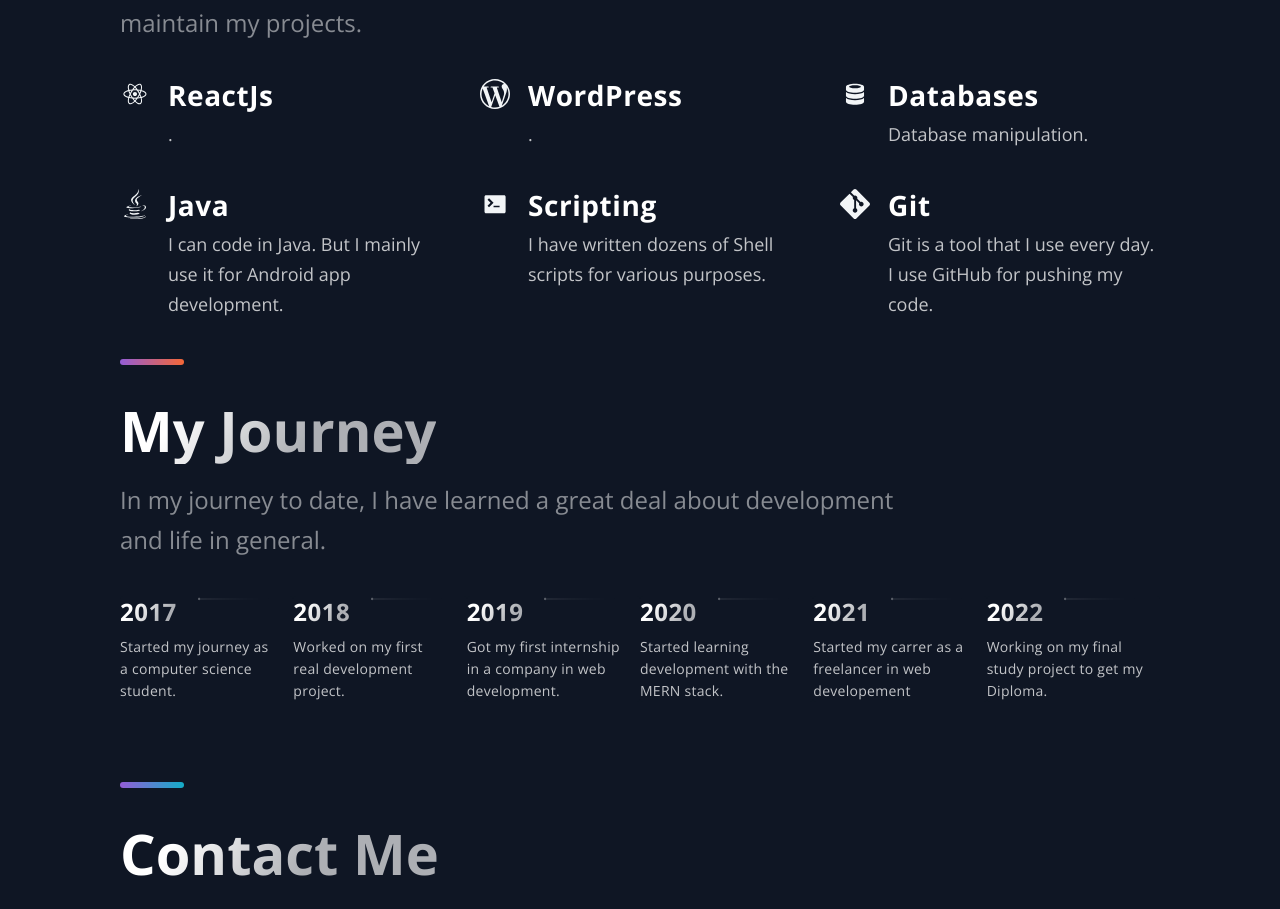
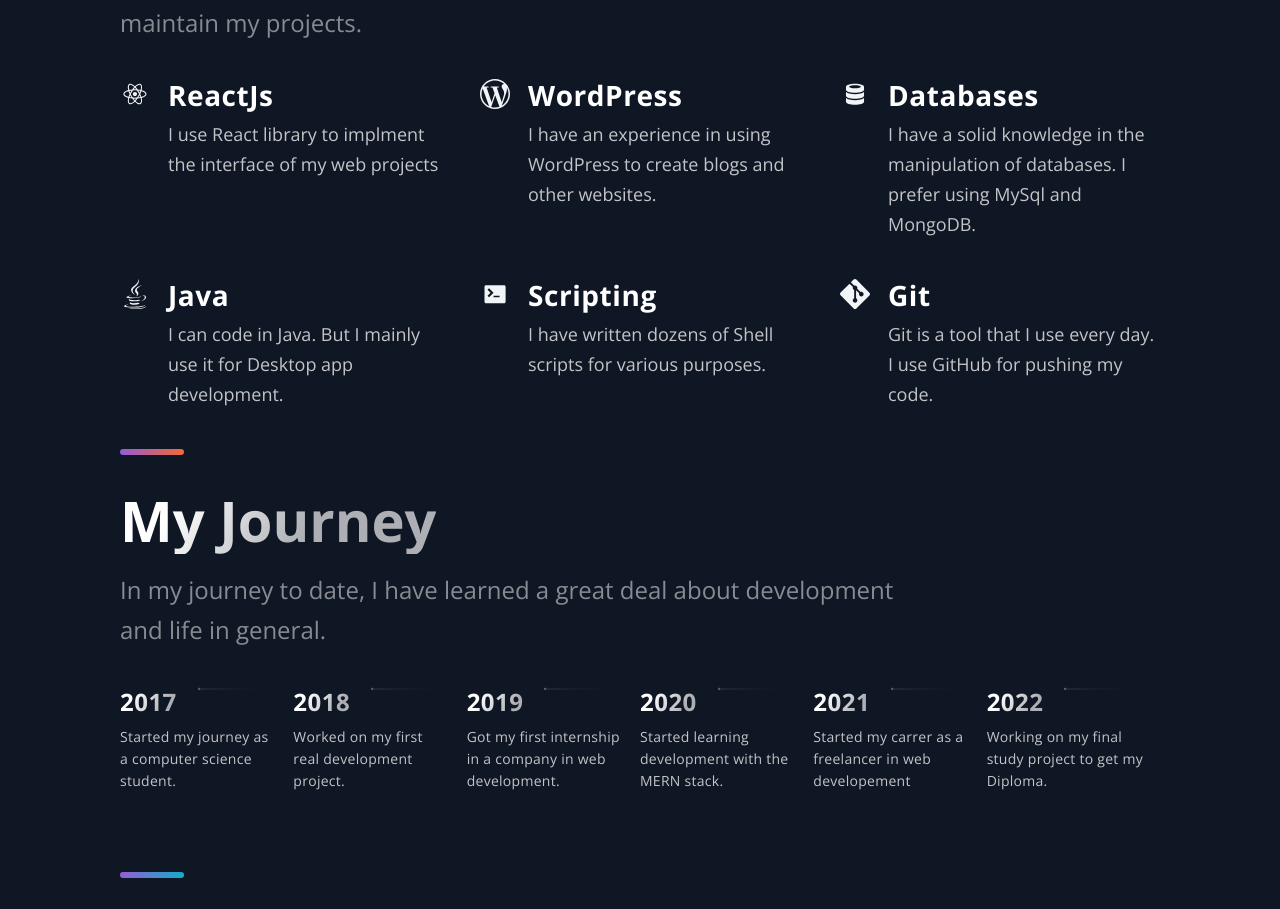
Before and after one commit to zeghmouri/my-portfolio, a Next.js app: page / in a window 1280 px wide. Shown: the part 1811-2720 px from the top of the page. Built offline with nearby package versions, Linux system fonts and the light colour scheme.

Commit message:
complete skills section

```diff
--- a/src/components/Technologies/Skills.js
+++ b/src/components/Technologies/Skills.js
@@ -7,25 +7,25 @@ export const Skills = [
     slug: "react",
     Component: DiReact,
     title: "ReactJs",
-    Description: () => <>.</>,
+    Description: () => <> I use React library to implment the interface of my web projects</>,
   },
   {
     slug: "wordpress",
     Component: SiWordpress,
     title: "WordPress",
-    Description: () => <>. </>,
+    Description: () => <>I have an experience in using WordPress to create blogs and other websites.</>,
   },
   {
     slug: "databases",
     Component: DiDatabase,
     title: "Databases",
-    Description: () => <>Database manipulation.</>,
+    Description: () => <>I have a solid knowledge in the manipulation of databases. I prefer using MySql and MongoDB.</>,
   },
   {
     slug: "java",
     Component: SiJava,
     title: "Java",
-    Description: () => <>I can code in Java. But I mainly use it for Android app development.</>,
+    Description: () => <>I can code in Java. But I mainly use it for Desktop app development.</>,
   },
   {
     slug: "terminal",
```
